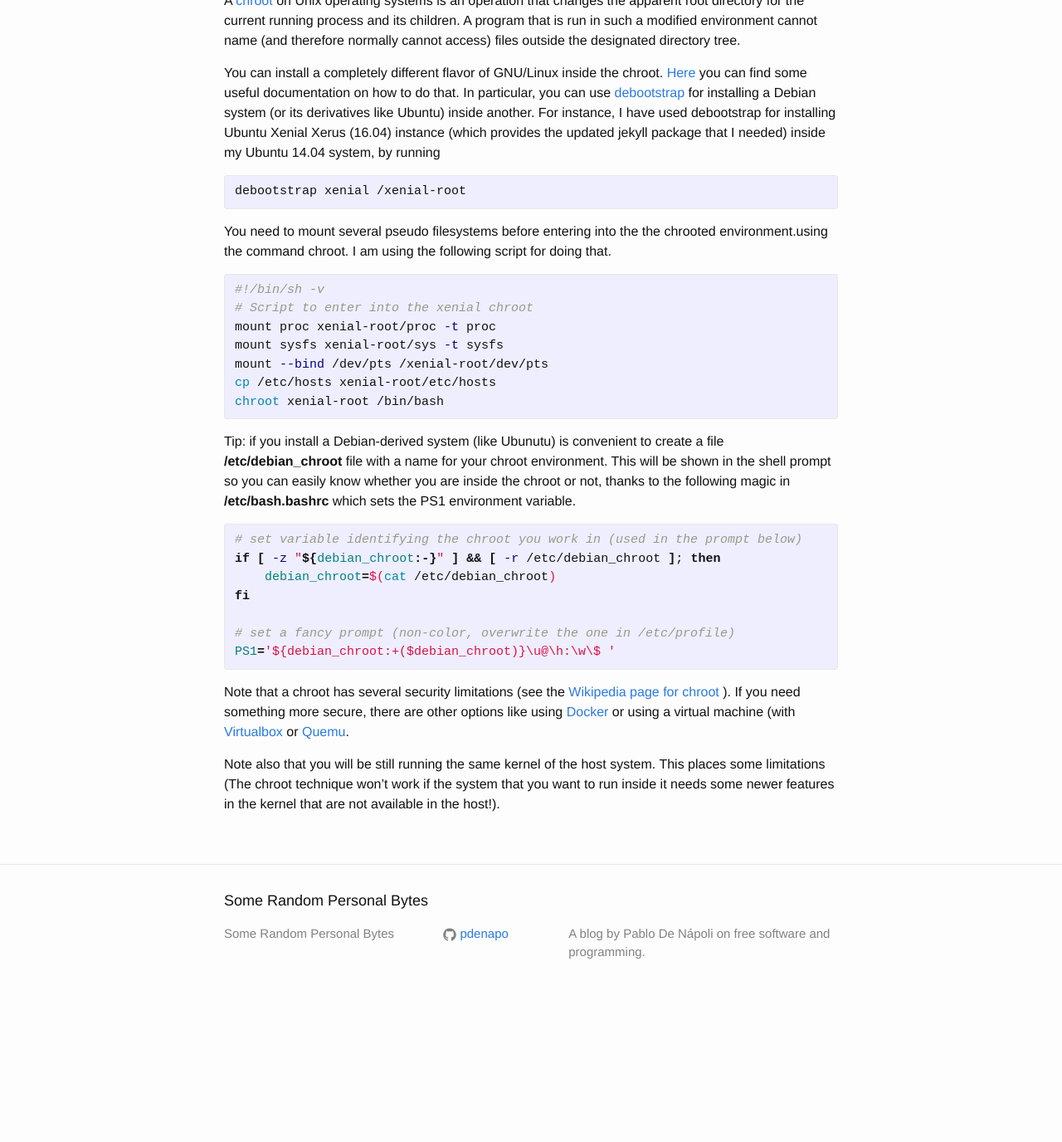
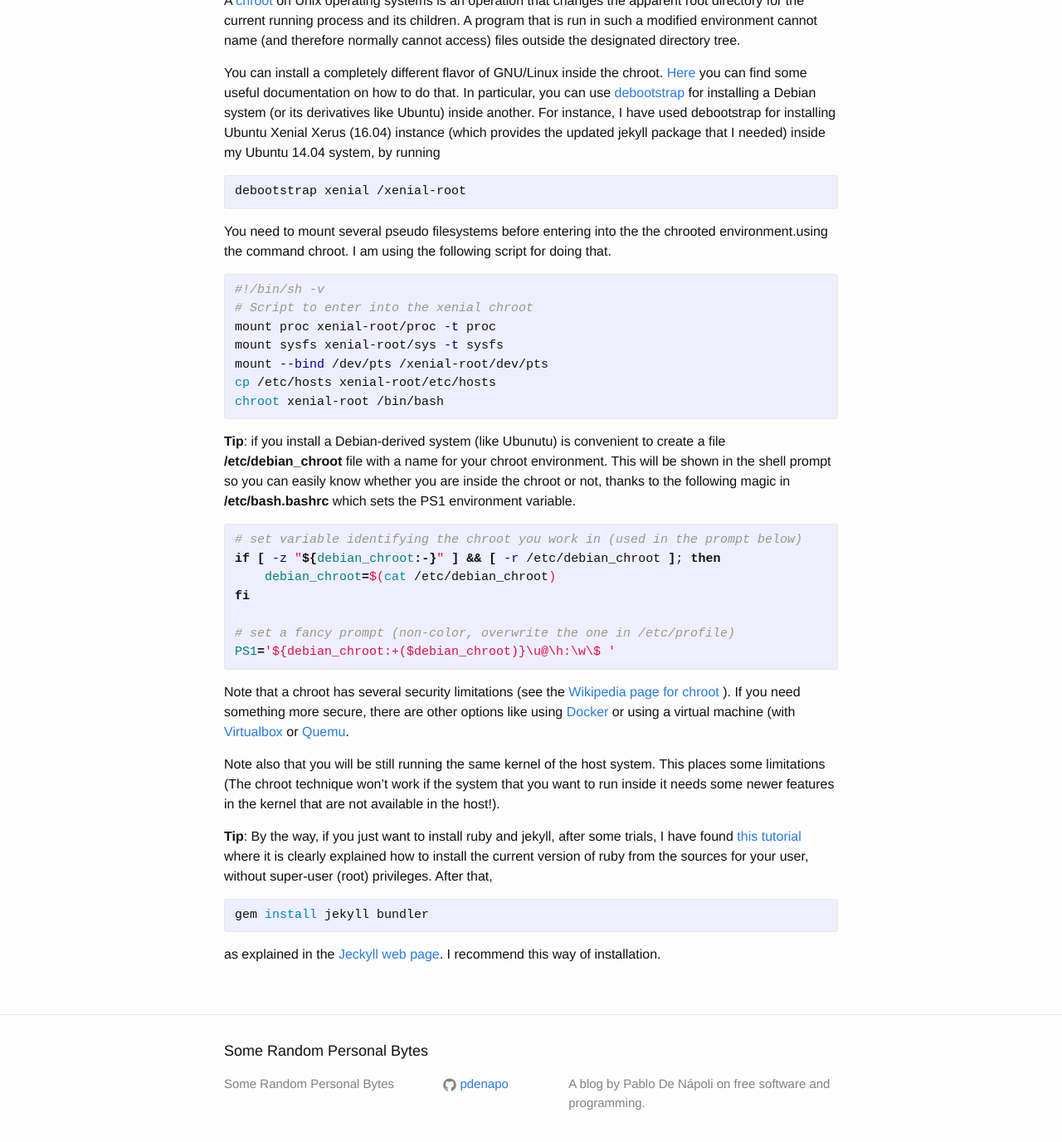
Before and after one commit to pdenapo/pdenapo.github.io, a Jekyll site: the page built from _posts/2016-10-02-creating_a_chroot.markdown, in a window 1280 px wide and 1400 px high, scrolled down 346 px. Shown: the top 1376 px of the window at 83% size. Built offline with Jekyll 4.4.1, drawn with Linux system fonts in a browser that asks for light colours; before the commit the page ends 1565 px from its top, so only the background shows below that.

Commit message:
Add a tip explaing the best way to install jeckyll (even if it is not strictly related to the subject of the post).

```diff
--- a/_posts/2016-10-02-creating_a_chroot.markdown
+++ b/_posts/2016-10-02-creating_a_chroot.markdown
@@ -46,7 +46,7 @@ cp /etc/hosts xenial-root/etc/hosts
 chroot xenial-root /bin/bash
 {% endhighlight %}
 
-Tip: if you install a Debian-derived system (like Ubunutu) is convenient to
+**Tip**: if you install a Debian-derived system (like Ubunutu) is convenient to
 create a file **/etc/debian_chroot** file with a name for your chroot
 environment. This will be shown in the shell prompt so you can easily know
 whether you are inside the chroot or not, thanks to the following
@@ -73,3 +73,15 @@ Note also that you will be still running the same kernel of the host system.
 This places some limitations (The chroot technique won't work if the system
 that you want to run inside it needs some newer features in the kernel that
 are not available in the host!).
+
+**Tip**: By the way, if you just want to install ruby and jekyll, after some trials, I have found
+[this tutorial](https://gorails.com/setup/ubuntu/14.04) where it is clearly
+explained how to install the current version of ruby from the sources for your user,
+without super-user (root) privileges. After that,
+
+{% highlight bash %}
+gem install jekyll bundler
+{% endhighlight %}
+
+as explained in the [Jeckyll web page](https://jekyllrb.com/). I recommend
+this way of installation.
```
Also changed, not shown: 3 other files.
